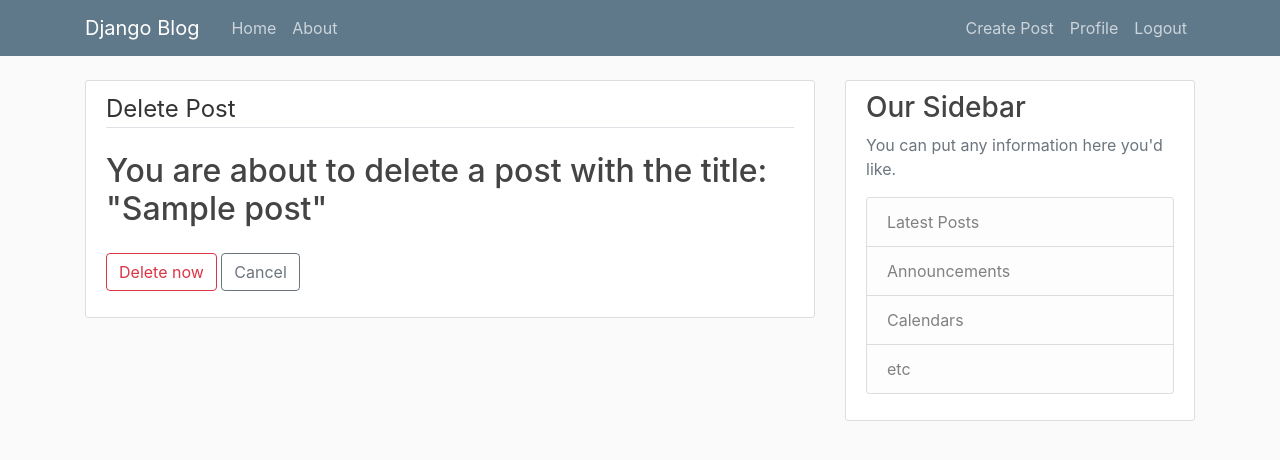
After one commit to MrAlekDk/Django_blog, a Django app: page /post/1/delete/ in a window 1280 px wide. The commit adds this page. Shown: the top 460 px of the page. Run offline with Django 4.2, Linux system fonts and the light colour scheme; a user stored in the database is signed in; tables that the repository leaves empty hold one stand-in row (values such as "Sample post"); some libraries are stand-ins or nearby versions.

Commit message:
Added Create, Update and Delete functionality, so that full CRUD is implemented using Django- Class based views

```diff
--- a/blog/models.py
+++ b/blog/models.py
@@ -1,6 +1,7 @@
 from django.db import models
 from django.utils import timezone
 from django.contrib.auth.models import User
+from django.urls import reverse
 
 # Create your models here.
 class Post(models.Model):
@@ -11,3 +12,6 @@ class Post(models.Model):
 
     def __str__(self):
         return f'Title: {self.title}, author: {self.author}'
+
+    def get_absolute_url(self):
+        return reverse('post-detail', kwargs={'pk': self.pk})
--- a/blog/templates/blog/base.html
+++ b/blog/templates/blog/base.html
@@ -34,6 +34,7 @@
                 <a class="nav-item nav-link" href="{%url 'login' %}">Login</a>
                 <a class="nav-item nav-link" href="{%url 'register' %}">Register</a>
                 {% else %}
+                <a class="nav-item nav-link" href="{%url 'post-create' %}">Create Post</a>
                 <a class="nav-item nav-link" href="{%url 'profile' %}">Profile</a>
                 <a class="nav-item nav-link" href="{%url 'logout' %}">Logout</a>
                 {% endif %}
--- a/blog/templates/blog/home.html
+++ b/blog/templates/blog/home.html
@@ -9,7 +9,7 @@
             <a class="mr-2" href="#">{{ post.author }}</a>
             <small class="text-muted">{{ post.date_posted|date:"F d, Y" }}</small>
           </div>
-          <h2><a class="article-title" href="#">{{ post.title }}</a></h2>
+          <h2><a class="article-title" href="{% url 'post-detail' post.id %}"">{{ post.title }}</a></h2>
           <p class="article-content">{{ post.content }}</p>
         </div>
       </article>
--- /dev/null
+++ b/blog/templates/blog/post_confirm_delete.html
@@ -0,0 +1,16 @@
+{% extends "blog/base.html" %}
+{% block content %}
+    <div class="content-section">
+        <form method="POST">
+            {% csrf_token %}
+            <fieldset class="form-group">
+                <legend class="border-bottom mb-4">Delete Post</legend>
+                <h2>You are about to delete a post with the title: "{{ object.title }}"</h2>
+            </fieldset>
+            <div class="form-group">
+                <button class="btn btn-outline-danger" type="submit">Delete now</button>
+                <a class="btn btn-outline-secondary" href="{% url 'post-detail' object.id %}">Cancel</a>
+            </div>
+        </form>
+    </div>
+{% endblock content %}
--- a/blog/urls.py
+++ b/blog/urls.py
@@ -1,7 +1,18 @@
 from django.urls import path
+from .views import (
+    PostListView,
+    PostDetailView,
+    PostCreateView,
+    PostUpdateView,
+    PostDeleteView
+)
 from . import views
 
 urlpatterns = [
-    path('', views.home, name='blog-home'),
-    path('about/', views.about, name='blog-about')
+    path('', PostListView.as_view(), name='blog-home'),
+    path('post/<int:pk>/', PostDetailView.as_view(), name='post-detail'),
+    path('post/new/', PostCreateView.as_view(), name='post-create'),
+    path('post/<int:pk>/update/', PostUpdateView.as_view(), name='post-update'),
+    path('post/<int:pk>/delete/', PostDeleteView.as_view(), name='post-delete'),
+    path('about/', views.about, name='blog-about'),
 ]
--- a/blog/views.py
+++ b/blog/views.py
@@ -1,6 +1,13 @@
 from django.shortcuts import render
+from django.contrib.auth.mixins import LoginRequiredMixin, UserPassesTestMixin
+from django.views.generic import (
+    ListView,
+    DetailView,
+    CreateView,
+    UpdateView,
+    DeleteView
+)
 from .models import Post
-
 
 def home(req):
     context = {
@@ -8,5 +15,48 @@ def home(req):
     }
     return  render(req, 'blog/home.html', context)
 
+class PostListView(ListView):
+    model = Post
+    template_name = 'blog/home.html'
+    context_object_name = 'posts' #This changes the name from the default objectlist to posts which I used in my home template
+    ordering = ['-date_posted']
+
+class PostDetailView(DetailView):
+    model = Post
+
+class PostCreateView(LoginRequiredMixin, CreateView):
+    model = Post
+    fields = ['title', 'content']
+
+    def form_valid(self, form):
+        form.instance.author = self.request.user
+        return super().form_valid(form)
+
+class PostUpdateView(LoginRequiredMixin, UserPassesTestMixin, UpdateView):
+    model = Post
+    fields = ['title', 'content']
+
+    def form_valid(self, form):
+        form.instance.author = self.request.user
+        return super().form_valid(form)
+
+    def test_func(self):
+        post = self.get_object()
+        if self.request.user == post.author:
+            return True
+        else:
+            return False
+
+class PostDeleteView(LoginRequiredMixin, UserPassesTestMixin, DeleteView):
+    model = Post
+    success_url = '/'
+
+    def test_func(self):
+        post = self.get_object()
+        if self.request.user == post.author:
+            return True
+        else:
+            return False
+
 def about(req):
     return  render(req,'blog/about.html')
```
Also changed, not shown: blog/templates/blog/post_detail.html (added, +18 -0 lines), blog/templates/blog/post_form.html (added, +17 -0 lines), media/default.jpg.
